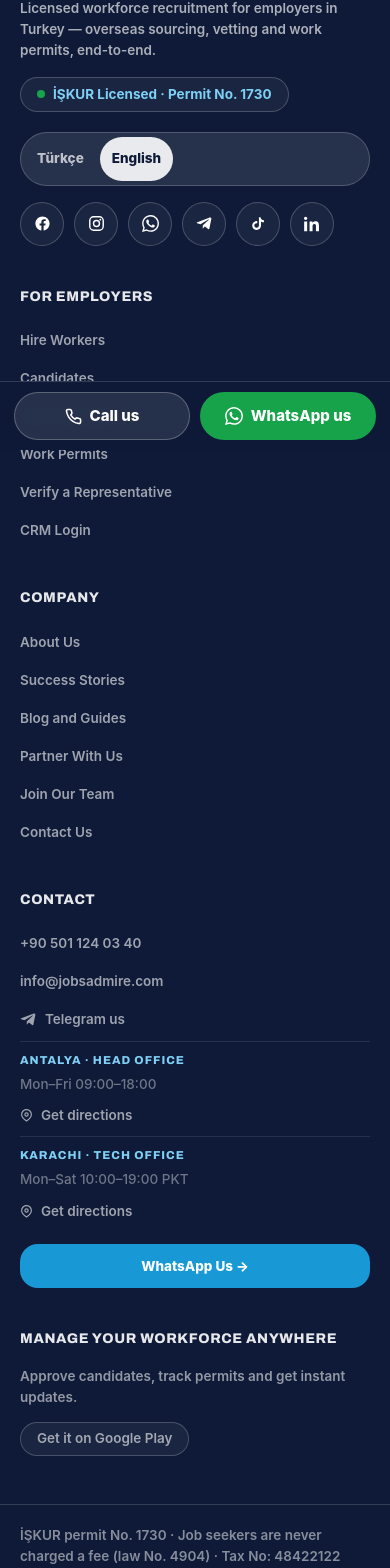
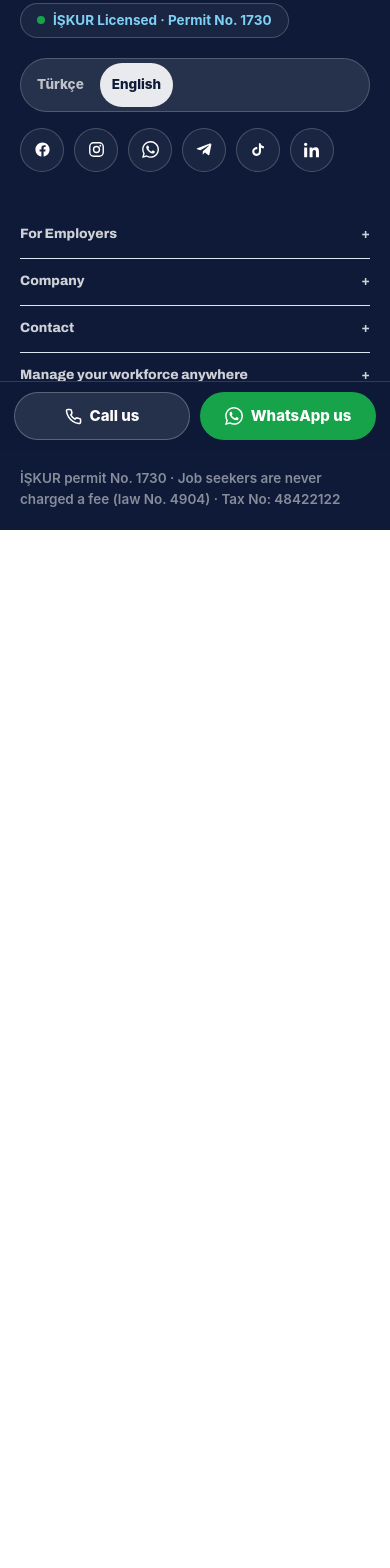
Before and after one commit to JobsAdmire/jobsadmire-website, a Next.js app: page /en in a window 390 px wide. Shown: the part 394-1962 px from the top of the page. After the commit the page ends 998 px from the top, so only its background shows below. Built offline with nearby package versions, Linux system fonts and the light colour scheme.

Commit message:
fix(chrome): spacer after footer, external-aware nav links, footer accordions on mobile, main landmark in SiteChrome
Co-Authored-By: Claude Opus 5 (1M context) <noreply@anthropic.com>

```diff
--- a/src/app/[locale]/hire-workers/page.tsx
+++ b/src/app/[locale]/hire-workers/page.tsx
@@ -3,9 +3,5 @@ import { setRequestLocale } from 'next-intl/server';
 export default async function HireWorkers({ params }: { params: Promise<{ locale: string }> }) {
   const { locale } = await params;
   setRequestLocale(locale);
-  return (
-    <main id="main">
-      <h1 data-testid="hire-h1">{locale}</h1>
-    </main>
-  );
+  return <h1 data-testid="hire-h1">{locale}</h1>;
 }
--- a/src/app/[locale]/page.tsx
+++ b/src/app/[locale]/page.tsx
@@ -5,9 +5,9 @@ export default async function Home({ params }: { params: Promise<{ locale: strin
   const { locale } = await params;
   setRequestLocale(locale);
   return (
-    <main id="main">
+    <>
       <h1 data-testid="home-h1">{locale === 'tr' ? 'Ana sayfa' : 'Home'}</h1>
       <Link href="/hire-workers">hire</Link>
-    </main>
+    </>
   );
 }
--- a/src/design/chrome/Footer.tsx
+++ b/src/design/chrome/Footer.tsx
@@ -1,12 +1,13 @@
 import Image from 'next/image';
 import { useTranslations } from 'next-intl';
 import { makeT } from '@/content/pure';
-import { Link, type Href } from '@/i18n/navigation';
+import { Accordion } from '@/design/primitives';
 import { mailLink, telLink, waLink } from '@/lib/contact';
 import type { Locale } from '@/i18n/routing';
 import type { Bundle } from '../../../contract/website-bundle.v1';
 import { MapPinIcon, TelegramIcon } from './icons';
 import { LanguageSwitcher } from './LanguageSwitcher';
+import { NavLink, type ChromeNavItem } from './NavLink';
 import { socialLinks } from './SocialRail';
 
 const EMPLOYERS = [
@@ -21,38 +22,126 @@ const COMPANY = ['/about', '/success-stories', '/blog', '/partner-with-us', '/ca
 const HEADING = 'm-0 mb-4 text-[14px] font-extrabold uppercase tracking-[0.6px] text-white/90';
 const FLINK =
   'inline-flex min-h-[34px] items-center gap-2 text-white/60 no-underline hover:text-sky focus-visible:outline-2 focus-visible:outline-offset-2 focus-visible:outline-sky';
-const OFFICE_LABEL =
-  'm-0 text-[11.5px] font-extrabold uppercase tracking-[1px] text-sky font-[inherit]';
+const OFFICE_LABEL = 'm-0 text-[11.5px] font-extrabold uppercase tracking-[1px] text-sky';
+const STORE = `${FLINK} rounded-md border border-white/20 bg-white/5 px-4 text-white`;
 
 export function Footer({ locale, bundle }: { locale: Locale; bundle: Bundle }) {
   const t = makeT(bundle);
   const sys = useTranslations('sys');
   const { settings } = bundle;
-  const labels = new Map(bundle.nav.map((n) => [n.href, t(n.labelId)]));
+  const labels = new Map(
+    bundle.nav.map((n) => [n.href, { label: t(n.labelId), external: n.external }]),
+  );
+  const waHref = waLink(settings.whatsappNumber, sys('whatsapp.prefill'));
+
   const column = (hrefs: string[]) =>
     hrefs
       .filter((href) => labels.has(href))
       .map((href) => (
-        <Link key={href} href={href as Href} className={FLINK}>
-          {labels.get(href)}
-        </Link>
+        <NavLink
+          key={href}
+          item={{ href, label: labels.get(href)!.label, external: labels.get(href)!.external }}
+          className={FLINK}
+        />
       ));
-  const offices = [
-    { name: t('home.196'), hours: t('home.198'), map: settings.maps.antalya },
-    { name: t('home.197'), hours: t('home.199'), map: settings.maps.karachi },
+  const office = (name: string, hours: string, map: string) => (
+    <span key={name} className="flex flex-col gap-1 border-t border-white/10 pt-2.5">
+      <h3 className={OFFICE_LABEL}>{name}</h3>
+      <span className="font-medium text-white/40">{hours}</span>
+      <a href={map} target="_blank" rel="noopener noreferrer" className={FLINK}>
+        <MapPinIcon size={13} />
+        {t('home.192')}
+      </a>
+    </span>
+  );
+  const externalLink = (item: ChromeNavItem, className = FLINK) => (
+    <NavLink item={item} className={className} />
+  );
+
+  // One body per column, rendered twice: as a static grid column from `lg` up and inside the
+  // mobile accordion below it. The hidden copy is `display:none`, so it is out of the
+  // accessibility tree and no media query has to be measured at runtime.
+  const columns = [
+    {
+      id: 'employers',
+      heading: t('home.189'),
+      body: (
+        <div className="flex flex-col gap-1">
+          {column(EMPLOYERS)}
+          {externalLink({
+            href: `${settings.portal.host}${settings.portal.loginPath}`,
+            label: t('home.012'),
+            external: true,
+          })}
+        </div>
+      ),
+    },
+    {
+      id: 'company',
+      heading: t('home.190'),
+      body: <div className="flex flex-col gap-1">{column(COMPANY)}</div>,
+    },
+    {
+      id: 'contact',
+      heading: t('home.191'),
+      body: (
+        <div className="flex flex-col gap-1">
+          <a href={telLink(settings.phone)} className={FLINK}>
+            {settings.phoneDisplay}
+          </a>
+          <a href={mailLink(settings.email)} className={FLINK}>
+            {settings.email}
+          </a>
+          <a
+            href={settings.telegramUrl}
+            target="_blank"
+            rel="noopener noreferrer"
+            className={FLINK}
+          >
+            <TelegramIcon />
+            {t('home.202')}
+          </a>
+          {office(t('home.196'), t('home.198'), settings.maps.antalya)}
+          {office(t('home.197'), t('home.199'), settings.maps.karachi)}
+          <a
+            href={waHref}
+            target="_blank"
+            rel="noopener noreferrer"
+            className="mt-3 inline-flex min-h-[44px] items-center justify-center rounded-md bg-blue px-5 font-extrabold text-white no-underline hover:bg-blue-safe focus-visible:outline-2 focus-visible:outline-offset-2 focus-visible:outline-sky"
+          >
+            {t('home.193')}
+          </a>
+        </div>
+      ),
+    },
+    {
+      id: 'app',
+      heading: t('home.194'),
+      body: (
+        <>
+          <p className="m-0 mb-3.5 text-white/55">{t('home.195')}</p>
+          <div className="flex flex-col items-start gap-2">
+            {settings.storeLinks.android &&
+              externalLink(
+                { href: settings.storeLinks.android, label: t('hire.240'), external: true },
+                STORE,
+              )}
+            {settings.storeLinks.ios &&
+              externalLink(
+                { href: settings.storeLinks.ios, label: t('hire.241'), external: true },
+                STORE,
+              )}
+          </div>
+        </>
+      ),
+    },
   ];
 
   return (
     <footer className="border-t-[3px] border-blue bg-navy text-body-sm">
-      <div className="container-site grid grid-cols-[repeat(auto-fit,minmax(200px,1fr))] gap-10 pt-16 pb-12">
+      <div className="container-site grid gap-10 pt-16 pb-12 lg:grid-cols-[repeat(auto-fit,minmax(200px,1fr))]">
         <div>
-          <Image
-            src="/brand/ja-mark.png"
-            alt="JobsAdmire"
-            width={50}
-            height={50}
-            className="mb-4"
-          />
+          <Image src="/brand/ja-mark.png" alt="" width={50} height={50} className="mb-4" />
           <p className="m-0 mb-4 max-w-[330px] text-white/65">{t('home.188')}</p>
           <p className="m-0 mb-5 inline-flex items-center gap-2 rounded-pill border border-white/20 bg-white/5 px-4 py-1.5 font-bold text-sky">
             <span aria-hidden="true" className="h-2 w-2 rounded-pill bg-success" />
@@ -77,93 +166,18 @@ export function Footer({ locale, bundle }: { locale: Locale; bundle: Bundle }) {
           </div>
         </div>
 
-        <div>
-          <h2 className={HEADING}>{t('home.189')}</h2>
-          <div className="flex flex-col gap-1">
-            {column(EMPLOYERS)}
-            <a
-              href={`${settings.portal.host}${settings.portal.loginPath}`}
-              target="_blank"
-              rel="noopener noreferrer"
-              className={FLINK}
-            >
-              {t('home.012')}
-            </a>
+        {columns.map((c) => (
+          <div key={c.id} className="hidden lg:block">
+            <h2 className={HEADING}>{c.heading}</h2>
+            {c.body}
           </div>
-        </div>
+        ))}
 
-        <div>
-          <h2 className={HEADING}>{t('home.190')}</h2>
-          <div className="flex flex-col gap-1">{column(COMPANY)}</div>
-        </div>
-
-        <div>
-          <h2 className={HEADING}>{t('home.191')}</h2>
-          <div className="flex flex-col gap-1">
-            <a href={telLink(settings.phone)} className={FLINK}>
-              {settings.phoneDisplay}
-            </a>
-            <a href={mailLink(settings.email)} className={FLINK}>
-              {settings.email}
-            </a>
-            <a
-              href={settings.telegramUrl}
-              target="_blank"
-              rel="noopener noreferrer"
-              className={FLINK}
-            >
-              <TelegramIcon />
-              {t('home.202')}
-            </a>
-            {offices.map((office) => (
-              <span
-                key={office.name}
-                className="flex flex-col gap-1 border-t border-white/10 pt-2.5"
-              >
-                <h3 className={OFFICE_LABEL}>{office.name}</h3>
-                <span className="font-medium text-white/40">{office.hours}</span>
-                <a href={office.map} target="_blank" rel="noopener noreferrer" className={FLINK}>
-                  <MapPinIcon size={13} />
-                  {t('home.192')}
-                </a>
-              </span>
-            ))}
-            <a
-              href={waLink(settings.whatsappNumber, sys('whatsapp.prefill'))}
-              target="_blank"
-              rel="noopener noreferrer"
-              className="mt-3 inline-flex min-h-[44px] items-center justify-center rounded-md bg-blue px-5 font-extrabold text-white no-underline hover:bg-blue-safe focus-visible:outline-2 focus-visible:outline-offset-2 focus-visible:outline-sky"
-            >
-              {t('home.193')}
-            </a>
-          </div>
-        </div>
-
-        <div>
-          <h2 className={HEADING}>{t('home.194')}</h2>
-          <p className="m-0 mb-3.5 text-white/55">{t('home.195')}</p>
-          <div className="flex flex-col items-start gap-2">
-            {settings.storeLinks.android && (
-              <a
-                href={settings.storeLinks.android}
-                target="_blank"
-                rel="noopener noreferrer"
-                className={`${FLINK} rounded-md border border-white/20 bg-white/5 px-4 text-white`}
-              >
-                {t('hire.240')}
-              </a>
-            )}
-            {settings.storeLinks.ios && (
-              <a
-                href={settings.storeLinks.ios}
-                target="_blank"
-                rel="noopener noreferrer"
-                className={`${FLINK} rounded-md border border-white/20 bg-white/5 px-4 text-white`}
-              >
-                {t('hire.241')}
-              </a>
-            )}
-          </div>
+        <div className="text-white/80 lg:hidden">
+          <Accordion
+            singleOpen={false}
+            items={columns.map((c) => ({ id: c.id, title: c.heading, body: c.body }))}
+          />
         </div>
       </div>
 
--- a/src/design/chrome/Header.tsx
+++ b/src/design/chrome/Header.tsx
@@ -2,11 +2,12 @@ import Image from 'next/image';
 import { useTranslations } from 'next-intl';
 import { makeT } from '@/content/pure';
 import { Button } from '@/design/primitives';
-import { Link, type Href } from '@/i18n/navigation';
+import { Link } from '@/i18n/navigation';
 import type { Locale } from '@/i18n/routing';
 import type { Bundle } from '../../../contract/website-bundle.v1';
 import { LanguageSwitcher } from './LanguageSwitcher';
-import { MobileNav, type MobileNavItem } from './MobileNav';
+import { MobileNav } from './MobileNav';
+import { NavLink, type ChromeNavItem } from './NavLink';
 
 export type ChromeCta = { href: string; external?: boolean };
 
@@ -31,7 +32,7 @@ export function Header({
   // `useTranslations` resolves against the request config on the server and against the
   // provider in tests, so `sys.*` needs no prop drilling here.
   const sys = useTranslations('sys');
-  const items: MobileNavItem[] = bundle.nav
+  const items: ChromeNavItem[] = bundle.nav
     .filter((n) => n.group === 'desktopNav')
     .sort((a, b) => a.order - b.order)
     .map((n) => ({ href: n.href, label: t(n.labelId), external: n.external }));
@@ -48,9 +49,7 @@ export function Header({
           {items
             .filter((i) => !PROMOTED.has(i.href))
             .map((item) => (
-              <Link key={item.href} href={item.href as Href} className={NAV_LINK}>
-                {item.label}
-              </Link>
+              <NavLink key={item.href} item={item} className={NAV_LINK} />
             ))}
         </nav>
         <div className="flex flex-none items-center gap-2">
@@ -59,6 +58,7 @@ export function Header({
             <Button
               variant="secondary"
               href={secondary.href}
+              external={secondary.external}
               className="hidden whitespace-nowrap xl:inline-flex"
             >
               {secondary.label}
--- a/src/design/chrome/MobileNav.tsx
+++ b/src/design/chrome/MobileNav.tsx
@@ -1,11 +1,9 @@
 'use client';
 import { useId, useState } from 'react';
-import { Link, type Href } from '@/i18n/navigation';
 import type { Locale } from '@/i18n/routing';
 import { CloseIcon, MenuIcon } from './icons';
 import { LanguageSwitcher } from './LanguageSwitcher';
-
-export type MobileNavItem = { href: string; label: string; external: boolean };
+import { NavLink, type ChromeNavItem } from './NavLink';
 
 const ROW =
   'flex min-h-[46px] items-center border-b border-border-3 text-[15px] font-bold text-ink no-underline focus-visible:outline-2 focus-visible:outline-offset-2 focus-visible:outline-blue-safe';
@@ -19,7 +17,7 @@ export function MobileNav({
   closeLabel,
   languageLabel,
 }: {
-  items: MobileNavItem[];
+  items: ChromeNavItem[];
   locale: Locale;
   menuLabel: string;
   closeLabel: string;
@@ -42,7 +40,8 @@ export function MobileNav({
       <div
         id={panelId}
         hidden={!open}
-        className="absolute inset-x-0 top-full border-t border-border-3 bg-white shadow-card-hover"
+        // eleven 46 px rows plus the language row outgrow a landscape phone
+        className="absolute inset-x-0 top-full max-h-[80dvh] overflow-y-auto border-t border-border-3 bg-white shadow-card-hover"
       >
         <div className="container-site flex items-center gap-3 border-b border-border-3 py-3">
           <span className="text-eyebrow font-extrabold uppercase tracking-[1.1px] text-muted">
@@ -51,29 +50,9 @@ export function MobileNav({
           <LanguageSwitcher locale={locale} label={languageLabel} variant="block" />
         </div>
         <nav aria-label={menuLabel} className="container-site flex flex-col pb-4">
-          {items.map((item) =>
-            item.external ? (
-              <a
-                key={item.href}
-                href={item.href}
-                target="_blank"
-                rel="noopener noreferrer"
-                className={ROW}
-                onClick={() => setOpen(false)}
-              >
-                {item.label}
-              </a>
-            ) : (
-              <Link
-                key={item.href}
-                href={item.href as Href}
-                className={ROW}
-                onClick={() => setOpen(false)}
-              >
-                {item.label}
-              </Link>
-            ),
-          )}
+          {items.map((item) => (
+            <NavLink key={item.href} item={item} className={ROW} onClick={() => setOpen(false)} />
+          ))}
         </nav>
       </div>
     </div>
--- /dev/null
+++ b/src/design/chrome/NavLink.tsx
@@ -0,0 +1,44 @@
+import type { MouseEventHandler } from 'react';
+import { Link, type Href } from '@/i18n/navigation';
+
+export type ChromeNavItem = { href: string; label: string; external: boolean };
+
+/** One branch for every chrome nav row (desktop, hamburger, footer columns), so an
+ *  `external: true` bundle entry can never render as an internal `Link` in one placement
+ *  and an anchor in another. Mirrors `Button`'s branching, including the R22 tail: a
+ *  `tel:`/`mailto:` href stays a same-tab anchor. */
+export function NavLink({
+  item,
+  className,
+  onClick,
+}: {
+  item: ChromeNavItem;
+  className?: string;
+  onClick?: MouseEventHandler<HTMLAnchorElement>;
+}) {
+  if (item.external) {
+    return (
+      <a
+        href={item.href}
+        target="_blank"
+        rel="noopener noreferrer"
+        className={className}
+        onClick={onClick}
+      >
+        {item.label}
+      </a>
+    );
+  }
+  if (item.href.startsWith('/')) {
+    return (
+      <Link href={item.href as Href} className={className} onClick={onClick}>
+        {item.label}
+      </Link>
+    );
+  }
+  return (
+    <a href={item.href} className={className} onClick={onClick}>
+      {item.label}
+    </a>
+  );
+}
--- a/src/design/chrome/SiteChrome.tsx
+++ b/src/design/chrome/SiteChrome.tsx
@@ -37,10 +37,11 @@ export function SiteChrome({
           <WhatsAppFab bundle={bundle} />
         </>
       )}
-      {children}
+      <main id="main">{children}</main>
+      <Footer locale={locale} bundle={bundle} />
+      <MobileBottomBar bundle={bundle} />
+      {/* R29: last in flow, so the fixed bar clears the footer's legal line, not the page. */}
       <MobileBottomBarSpacer />
-      <MobileBottomBar bundle={bundle} />
-      <Footer locale={locale} bundle={bundle} />
     </>
   );
 }
```
Also changed, not shown: 2 other files (tests, documents, lock files or other folders).
